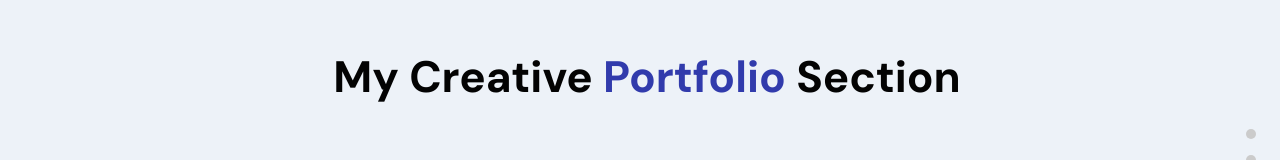
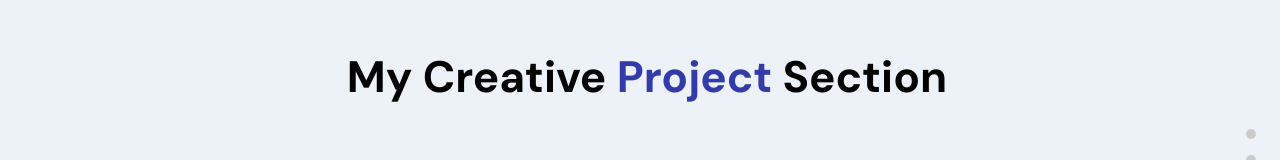
Before and after one commit to karansuryawanshi/Portfolio, a React (Create React App) app in the folder frontend/: page / in a window 1280 px wide. Shown: the part 1814-1974 px from the top of the page. Built offline with nearby package versions, Linux system fonts and the light colour scheme; no server answers.

Commit message:
Update Work

```diff
--- a/frontend/src/containers/Work/Work.jsx
+++ b/frontend/src/containers/Work/Work.jsx
@@ -36,7 +36,7 @@
 
   return (
     <>
-      <h2 className="head-text">My Creative <span>Portfolio</span> Section</h2>
+      <h2 className="head-text">My Creative <span>Project</span> Section</h2>
       <div className="app__work-filter">
         {['UI/UX', 'Web App', 'Webpage', 'React JS', 'All'].map((item, index) => (
           <div
```
